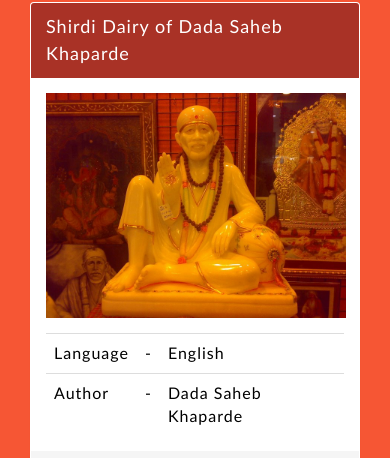
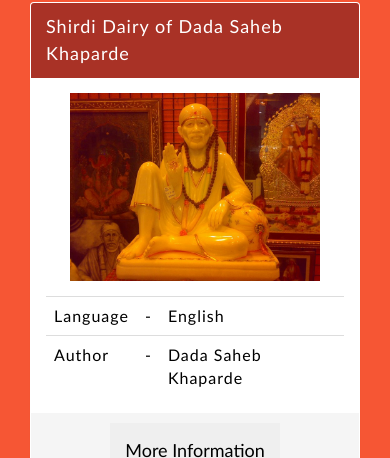
Before and after one commit to VaseRajakrishna/SaiLeela, a plain HTML site: page index.html in a window 390 px wide. Shown: the part 631-1089 px from the top of the page. Drawn offline with Linux system fonts and the light colour scheme; files whose address does not match are found by name.

Commit message:
pnl img fixed

```diff
--- a/css/sai-leela.css
+++ b/css/sai-leela.css
@@ -297,3 +297,9 @@ form.sl-search::after {
         font-size: 20px;
     }
 }
+
+@media (max-width:600px) {
+    .pnl-img img {
+        max-width: 250px;
+    }
+}
```
